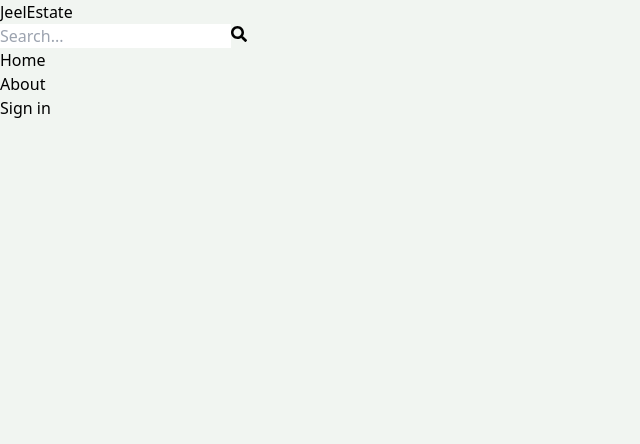
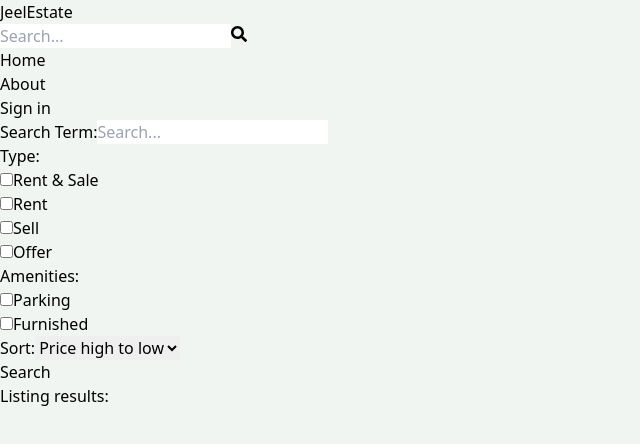
Before and after one commit to jeel105512/MERN-Stack-Real-Estate, a React (Vite) app in the folder client/: page /search in a window 1280 px wide. Shown: the top 444 px of the page, without its empty margins (0-640 px from the left). Built offline with nearby package versions, Linux system fonts and the light colour scheme.

Commit message:
Created Search page UI

```diff
--- a/client/src/App.jsx
+++ b/client/src/App.jsx
@@ -10,6 +10,7 @@
 import CreateListing from './pages/CreateListing';
 import UpdateListing from './pages/UpdateListing';
 import Listing from './pages/Listing';
+import Search from './pages/Search';
 
 export default function App() {
   return (
@@ -23,6 +24,7 @@
           <Route path="/sign-in" element={<SignIn />} />
           <Route path="/sign-up" element={<SignUp />} />
           <Route path="/about" element={<About />} />
+          <Route path="/search" element={<Search />} />
           <Route element={<PrivateRoute />}> {/* Authenticate the route */}
             <Route path="/profile" element={<Profile />} />
             <Route path="/create-listing" element={<CreateListing />} />
--- /dev/null
+++ b/client/src/pages/Search.jsx
@@ -0,0 +1,59 @@
+import React from 'react'
+
+export default function Search() {
+    return (
+        <div className='flex flex-col md:flex-row'>
+            <div className="p-7 border-b-2 md:border-r-2 md:min-h-screen">
+                <form className='flex flex-col gap-8'>
+                    <div className="flex items-center gap-2">
+                        <label className='whitespace-nowrap font-semibold'>Search Term:</label>
+                        <input type="text" id="searchTerm" placeholder='Search...' className='border rounded-lg p-3 w-full' />
+                    </div>
+                    <div className='flex gap-2 flex-wrap items-center'>
+                        <label className='font-semibold'>Type:</label>
+                        <div className="flex gap-2">
+                            <input type="checkbox" id='all' className='w-5' />
+                            <span>Rent & Sale</span>
+                        </div>
+                        <div className="flex gap-2">
+                            <input type="checkbox" id='rent' className='w-5' />
+                            <span>Rent</span>
+                        </div>
+                        <div className="flex gap-2">
+                            <input type="checkbox" id='sell' className='w-5' />
+                            <span>Sell</span>
+                        </div>
+                        <div className="flex gap-2">
+                            <input type="checkbox" id='offer' className='w-5' />
+                            <span>Offer</span>
+                        </div>
+                    </div>
+                    <div className='flex gap-2 flex-wrap items-center'>
+                        <label className='font-semibold'>Amenities:</label>
+                        <div className="flex gap-2">
+                            <input type="checkbox" id='parking' className='w-5' />
+                            <span>Parking</span>
+                        </div>
+                        <div className="flex gap-2">
+                            <input type="checkbox" id='furnished' className='w-5' />
+                            <span>Furnished</span>
+                        </div>
+                    </div>
+                    <div className="flex items-center gap-2">
+                        <label className='font-semibold'>Sort:</label>
+                        <select id="sort_order" className='border rounded-lg p-3'>
+                            <option>Price high to low</option>
+                            <option>Price low to high</option>
+                            <option>Latest</option>
+                            <option>Oldest</option>
+                        </select>
+                    </div>
+                    <button className='bg-slate-700 text-white p-3 rounded-lg uppercase hover:opacity-95'>Search</button>
+                </form>
+            </div>
+            <div className="">
+                <h1 className='text-3xl font-semibold border-b p-3 mt-5 text-slate-700'>Listing results:</h1>
+            </div>
+        </div>
+    )
+}
```
